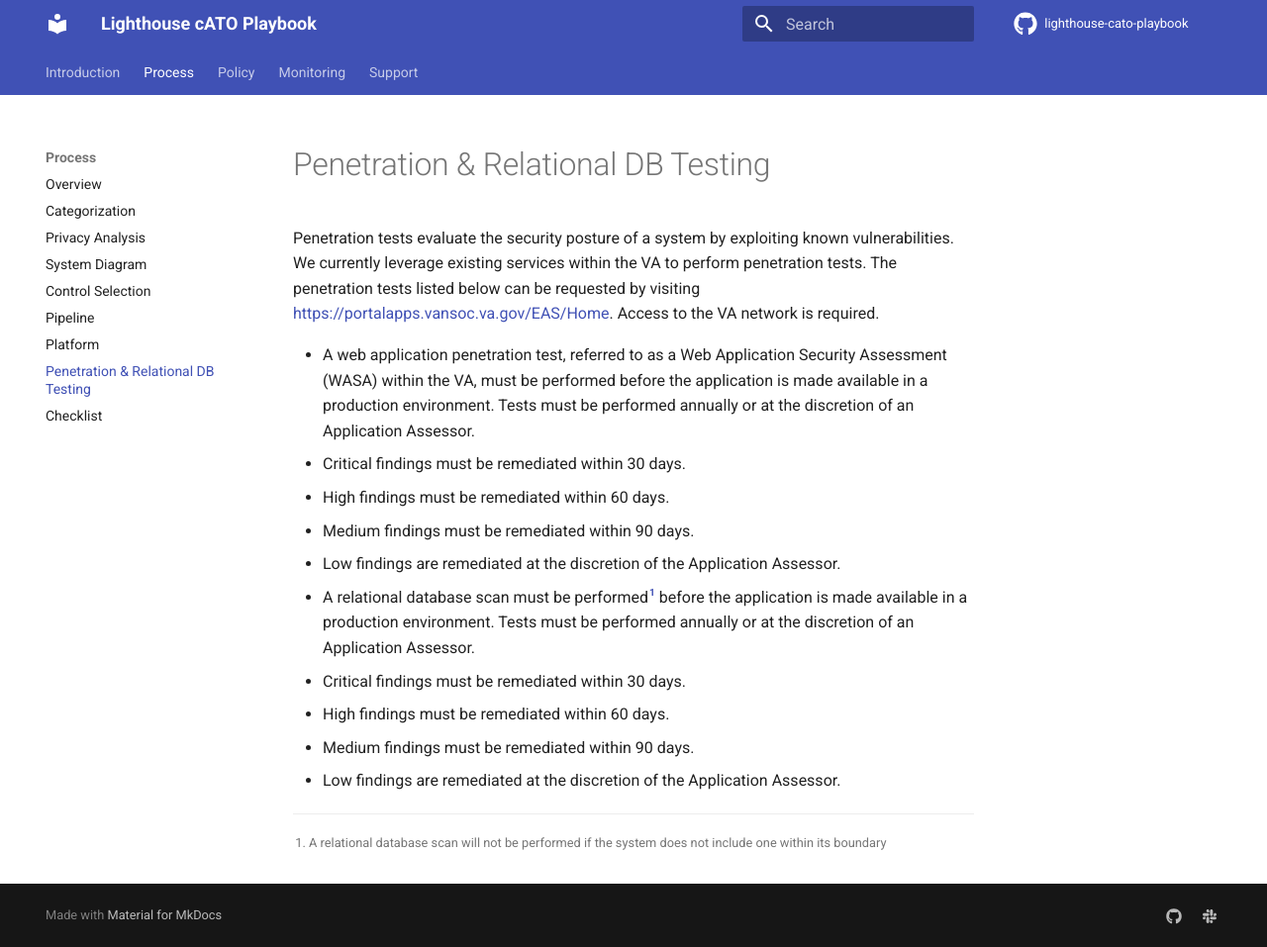
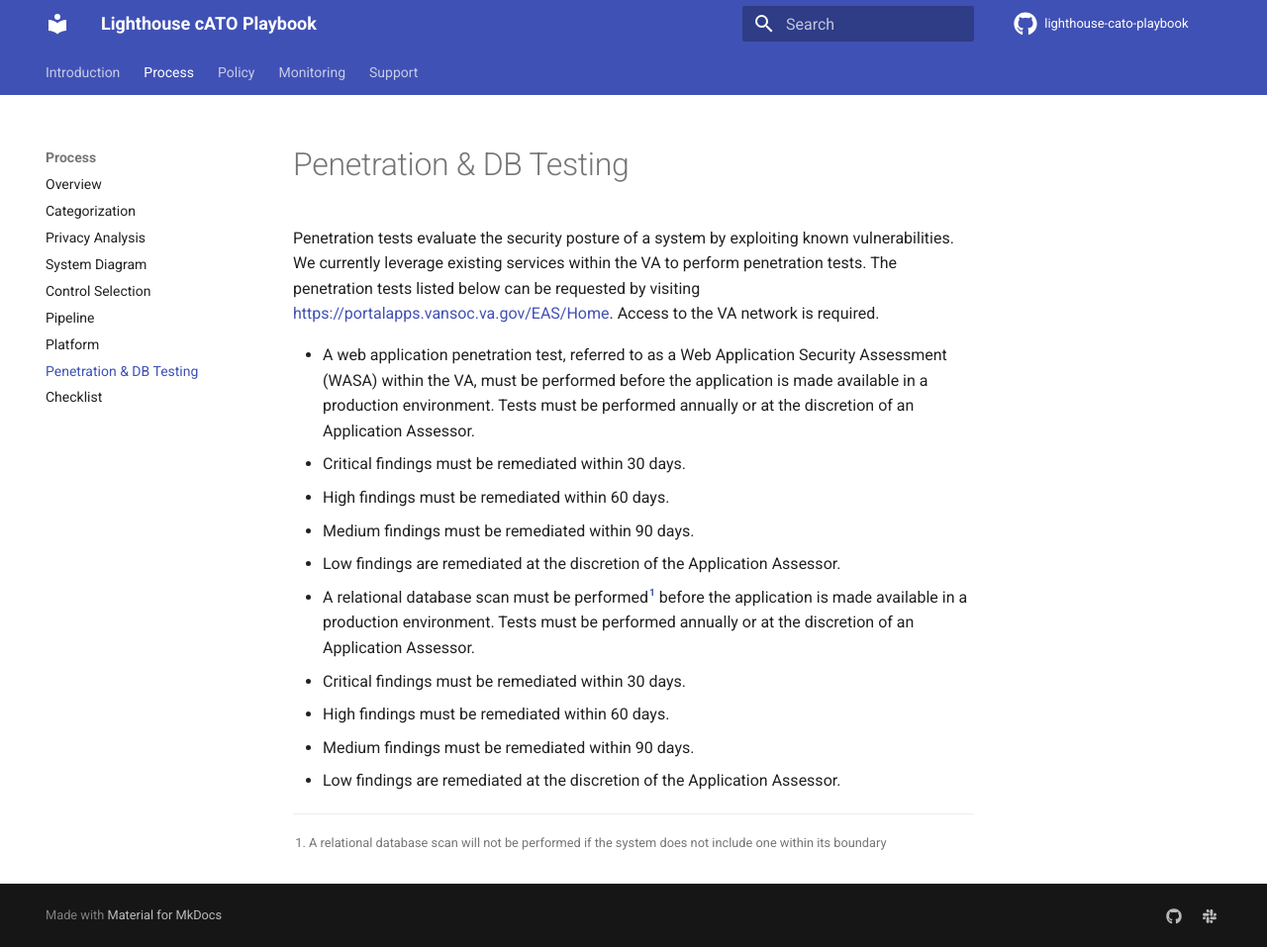
Before and after one commit to rise8-us/cato-playbook, an MkDocs documentation site: the page built from docs/testing.md, in a window 1280 px wide and 957 px high. Shown: the whole window at 99% size. Built offline with MkDocs 1.6.1 and Material for MkDocs 9.7.7, drawn with Linux system fonts in a browser that asks for light colours; comment, search, counter and statistics services are not loaded.

Commit message:
Update testing.md

```diff
--- a/docs/testing.md
+++ b/docs/testing.md
@@ -1,4 +1,4 @@
-# Penetration & Relational DB Testing
+# Penetration & DB Testing
 
 Penetration tests evaluate the security posture of a system by exploiting known vulnerabilities. We currently leverage
 existing services within the VA to perform penetration tests. The penetration tests listed below
```
